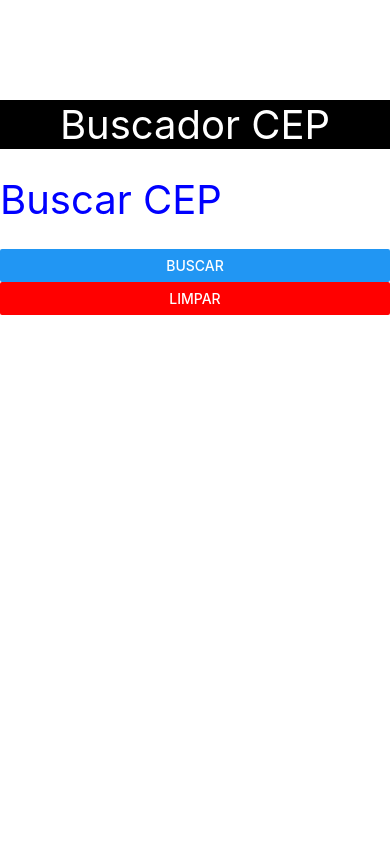
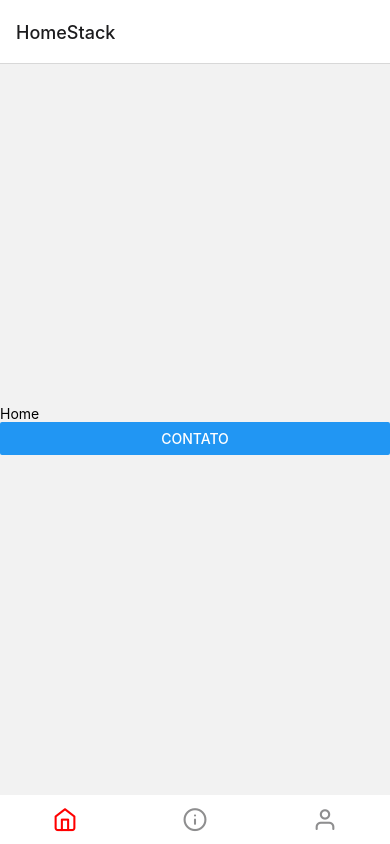
Before and after one commit to Thauan-th/react_native_project, a React Native app: screen /Home in a window 390 px wide. Built offline with nearby package versions, Linux system fonts and the light colour scheme.

Commit message:
trabalhando com navegacos stack e tabs

```diff
--- a/src/App.js
+++ b/src/App.js
@@ -1,21 +1,49 @@
 import React from 'react'
 import { StyleSheet, View, Text } from 'react-native';
-import FlatListComponente from './exercicesTemp/FlatListComponente'
+import { createBottomTabNavigator } from '@react-navigation/bottom-tabs';
+import { NavigationContainer } from '@react-navigation/native';
+import { createNativeStackNavigator } from '@react-navigation/native-stack';
 import Exercicios from './exercicios'
+import HomeStack from './exercicesTemp/Navegacao2/HomeStack'
+import Home from './exercicesTemp/Navegacao2/Home';
+import Sobre from  './exercicesTemp/Navegacao2/Sobre'
+import Contato from './exercicesTemp/Navegacao2/Contato';
+import Feather from 'react-native-vector-icons/Feather'
 export default function App() {
+    const Stack = createNativeStackNavigator()
+    const Tab = createBottomTabNavigator()
+
+  return (
+    <NavigationContainer>
 
 
-  return (
-    <View style={styles.container}>
-      <Exercicios />
-    </View>
+      <Tab.Navigator
+      screenOptions={{
+        headerShown:false,
+        tabBarHideOnKeyboard:true,
+        tabBarShowLabel:false,
+        tabBarActiveTintColor:'#ff0000',
+        tabBarStyle:{
+          backgroundColor:'#fff',
+          borderTopWidth:0
+        }
+      }}>
+        <Tab.Screen name='Home' component={HomeStack} options={{
+          tabBarIcon:({color,size})=>{
+            return <Feather name='home'  size={size} color={color} />
+          }
+        }}/>
+        <Tab.Screen name='Sobre' component={Sobre} options={{
+          tabBarIcon:({color,size})=>{
+            return <Feather name='info'  size={size} color={color} />
+          }
+        }}/>
+        <Tab.Screen name='Contato' component={Contato} options={{
+          tabBarIcon:({color,size})=>{
+            return <Feather name='user'  size={size} color={color} />
+          }
+        }}/>
+      </Tab.Navigator>
+    </NavigationContainer>
   );
 }
-
-const styles = StyleSheet.create({
-  container: {
-    flex: 1,
-    paddingTop: 100,
-  }
-
-});
--- /dev/null
+++ b/src/exercicesTemp/Navegacao2/Contato.js
@@ -0,0 +1,25 @@
+import React from 'react';
+import { View , StyleSheet , Text , Button} from 'react-native';
+import { useNavigation, useRoute } from '@react-navigation/native';
+
+export default function Contato() {
+    const navigate = useNavigation()
+    const Route = useRoute()
+    if(Route.teste){
+        alert(Route.teste)
+    }
+    return (
+   <View style={styles.container}>
+     <Text>Contato</Text>
+     <Button title='Home' onPress={()=>navigate.navigate('HomeStack' )}  />
+     <Button title='Voltar' onPress={()=>navigate.goBack()}  />
+    </View>
+  );
+}
+const styles = StyleSheet.create({
+  container:{
+    flex:1,
+    alignContent:'center',
+    justifyContent:'center'
+  }
+})
--- /dev/null
+++ b/src/exercicesTemp/Navegacao2/Home.js
@@ -0,0 +1,25 @@
+import React from 'react';
+import { View , StyleSheet , Text ,Button } from 'react-native';
+import { useNavigation , useRoute } from '@react-navigation/native';
+export default function Home() {
+  const navigation = useNavigation()
+  const Route = useRoute
+  if(Route.func){
+    alert(Route.func)
+  }
+
+ return (
+   <View style={styles.container}>
+     <Text>Home</Text>
+     <Button  title='Contato' onPress={()=>navigation.navigate('ContatoStack',{teste:'ok'})} />
+
+    </View>
+  );
+}
+const styles = StyleSheet.create({
+  container:{
+    flex:1,
+    alignContent:'center',
+    justifyContent:'center'
+  }
+})
--- /dev/null
+++ b/src/exercicesTemp/Navegacao2/HomeStack.js
@@ -0,0 +1,14 @@
+import React from 'react';
+import { View } from 'react-native';
+import Home from './Home';
+import Contato from './Contato';
+import { createNativeStackNavigator } from '@react-navigation/native-stack';
+export default function Navegacao2() {
+    const Stack = createNativeStackNavigator()
+ return (
+    <Stack.Navigator>
+    <Stack.Screen component={Home} name='HomeStack' />
+    <Stack.Screen component={Contato} name='ContatoStack' />
+  </Stack.Navigator>
+  );
+}
--- /dev/null
+++ b/src/exercicesTemp/Navegacao2/Sobre.js
@@ -0,0 +1,21 @@
+import React from 'react';
+import { View , StyleSheet , Text , Button } from 'react-native';
+import { useNavigation } from '@react-navigation/native';
+export default function Sobre() {
+
+    const navigate = useNavigation()
+
+return (
+   <View style={styles.container}>
+     <Text>Sobre</Text>
+     <Button title='Contato' onPress={()=>navigate.navigate('Contato')} />
+    </View>
+  );
+}
+const styles = StyleSheet.create({
+  container:{
+    flex:1,
+    alignContent:'center',
+    justifyContent:'center'
+  }
+})
```
Also changed, not shown: package.json (+8 -1 lines), 1 other file (tests, documents, lock files or other folders).
